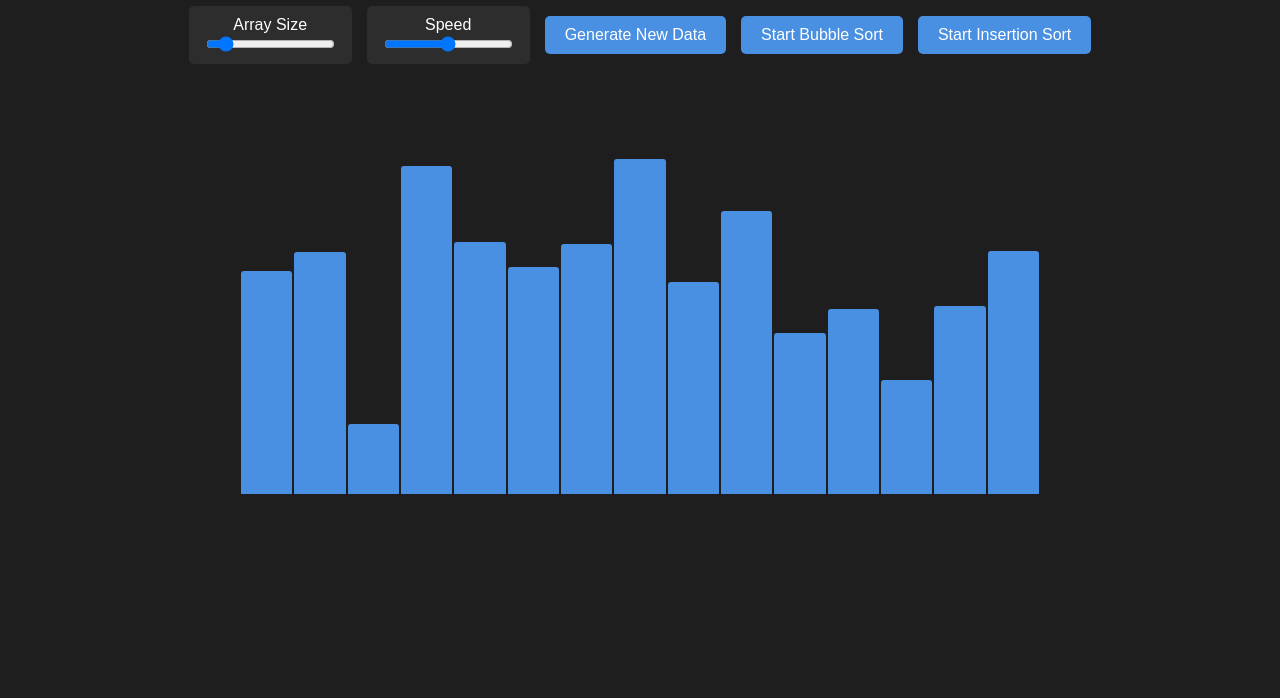
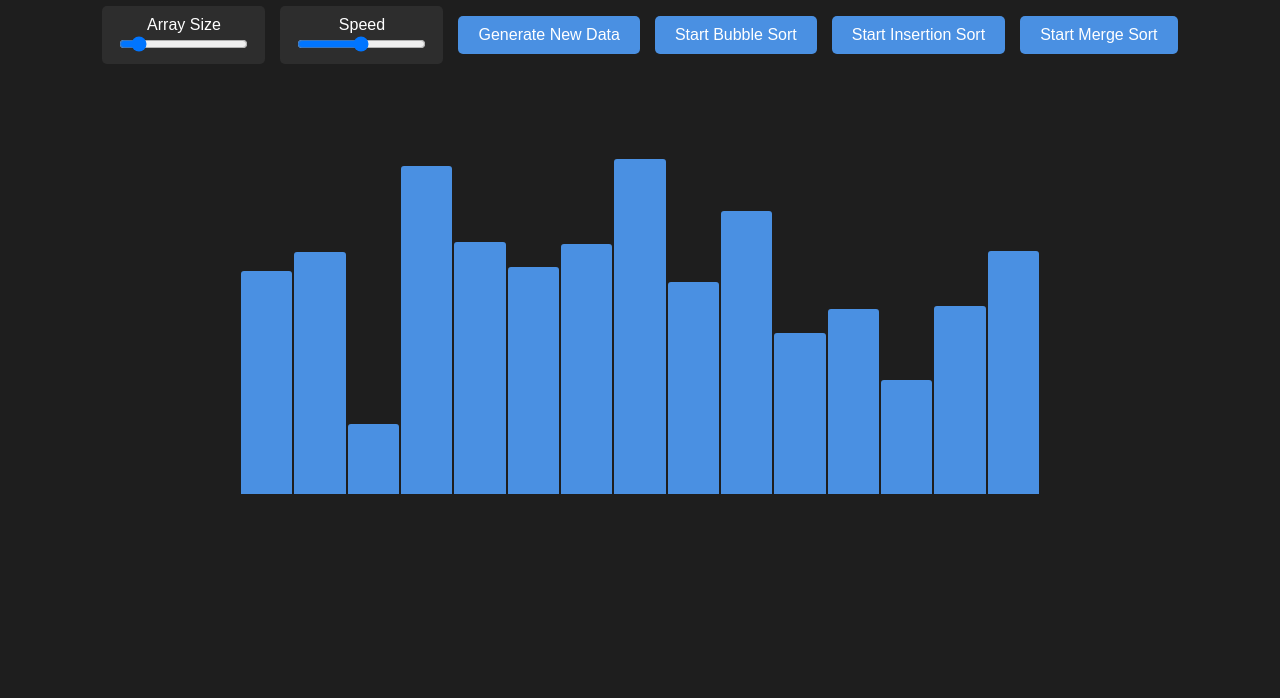
Before and after one commit to rakeshiitm/DSA-visualizer, a plain HTML site: page index.html in a window 1280 px wide. Shown: the part 102-800 px from the top of the page. Drawn offline with Linux system fonts and the light colour scheme.

Commit message:
Update index.html

```diff
--- a/index.html
+++ b/index.html
@@ -24,6 +24,7 @@
         <button onclick="generateArray()">Generate New Data</button>
         <button onclick="bubbleSort()">Start Bubble Sort</button>
         <button onclick="insertionSort()">Start Insertion Sort</button>
+        <button onclick="mergeSort()">Start Merge Sort</button>
     </div>
 
     <div id="bar-container"></div>
```
